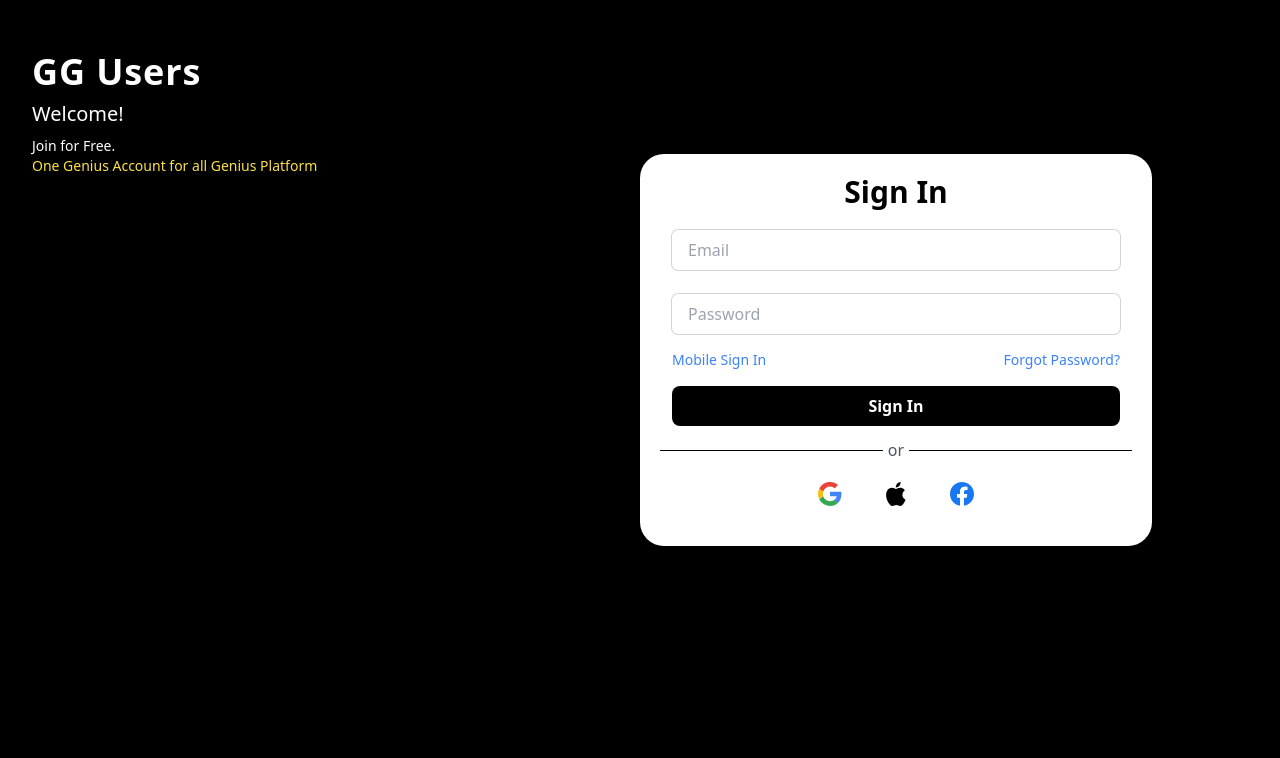
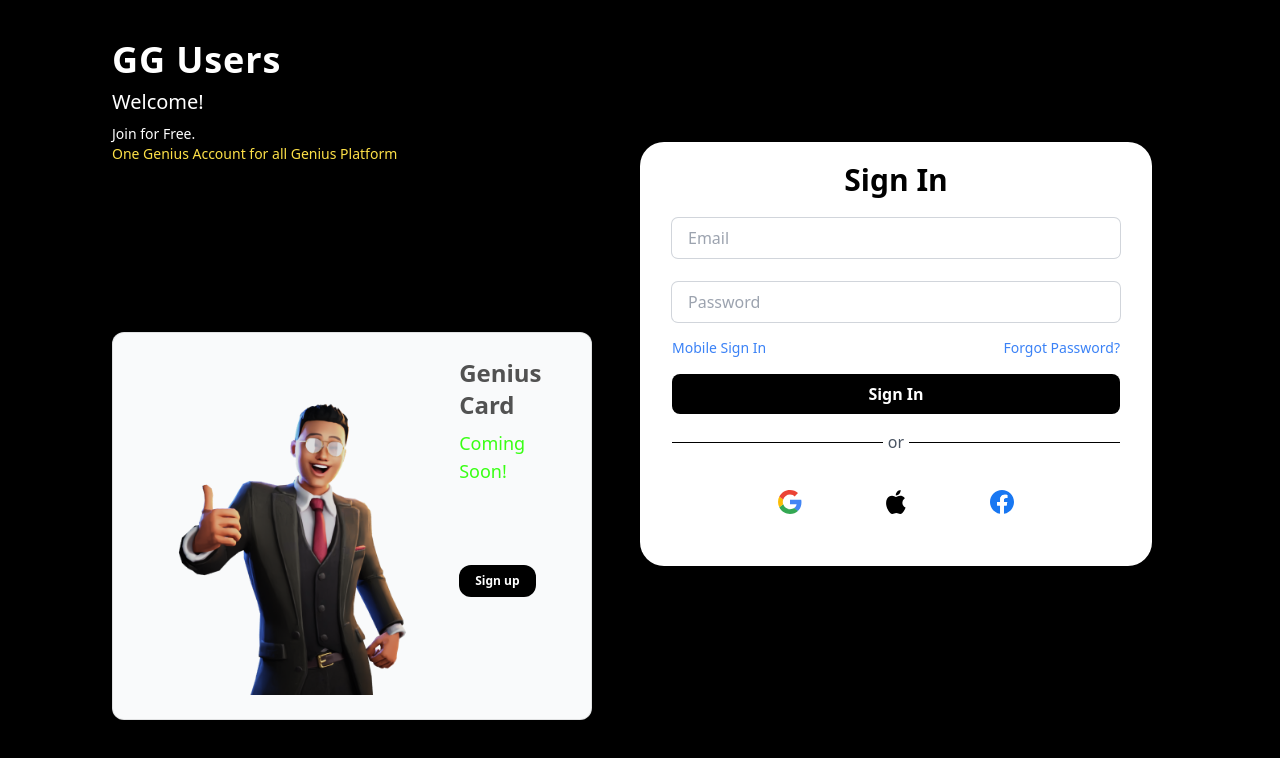
Before and after one commit to GoingGeniusGroup/R3F-NextJS-Starter-Package, a Next.js app: page /signin in a window 1280 px wide. Shown: the top 758 px of the page. Built offline with nearby package versions, Linux system fonts and the light colour scheme.

Commit message:
added card in signin page

```diff
--- a/app/signin/page.jsx
+++ b/app/signin/page.jsx
@@ -3,11 +3,14 @@ import { LogosGoogleIcon } from '@/logo/LogosGoogleIcon'
 import { LogosApple } from '@/logo/LogosApple'
 import { LogosFacebook } from '@/logo/LogosFacebook'
 import styles from './signin.module.css'
-// import Card from 'src/components/card'
+import { CardBody, CardContainer, CardItem } from '@/components/card/card'
+import dynamic from 'next/dynamic'
+import Image from 'next/image'
+
 const SignIn = () => {
   return (
     <div className='flex w-full min-h-screen '>
-      <div className='flex flex-col md:flex-row md:space-x-6 space-y-6 md:space-y-0 bg-black w-full p-8 text-white'>
+      <div className='flex flex-col md:flex-row md:space-x-6 space-y-6 md:space-y-0 bg-black w-full pl-28 pt-5 text-white'>
         <div className='flex flex-col space-y-8 justify-between pt-5'>
           <div>
             <h1 className='font-bold text-4xl tracking-wide'> GG Users</h1>
@@ -15,7 +18,44 @@ const SignIn = () => {
             <p className='pt-2 text-white text-sm'>Join for Free.</p>
             <p className='text-yellow-300 text-sm'>One Genius Account for all Genius Platform</p>
           </div>
-          <div></div>
+          <div>
+            <CardContainer className='hover:shadow-3xl dark:border-none dark:hover:border-none dark:hover:shadow-3xl py-0'>
+              <CardBody className='group/card relative size-auto rounded-xl border border-black/[0.1] bg-gray-50 p-6 sm:w-[30rem] dark:border-white/[0.2] dark:bg-black dark:hover:shadow-3xl dark:hover:shadow-emerald-500/[0.1]'>
+                <div className='flex'>
+                  <CardItem className='mt-4 w-full'>
+                    <Image
+                      src='/aa.png'
+                      height='1000'
+                      width='1000'
+                      className='size-full rounded-xl object-cover group-hover/card:shadow-xl'
+                      alt='thumbnail'
+                    />
+                  </CardItem>
+                  <div className='flex flex-col'>
+                    <CardItem translateZ='50' className='text-2xl font-bold text-neutral-600 dark:text-white'>
+                      Genius Card
+                    </CardItem>
+                    <CardItem
+                      as='p'
+                      translateZ='60'
+                      className='mt-2 max-w-sm text-lg text-[#39ff14] dark:text-[#39ff14]'
+                    >
+                      Coming Soon!
+                    </CardItem>
+                    <div className='mt-20 flex items-center justify-between'>
+                      <CardItem
+                        translateZ={20}
+                        as='button'
+                        className='right-0 rounded-xl bg-black px-4 py-2 text-xs font-bold text-white dark:bg-white dark:text-black'
+                      >
+                        Sign up
+                      </CardItem>
+                    </div>
+                  </div>
+                </div>
+              </CardBody>
+            </CardContainer>
+          </div>
 
           <div className={styles.container}>
             <div className='signinform bg-white rounded-3xl shadow-lg p-5 text-gray-600 '>
@@ -46,25 +86,33 @@ const SignIn = () => {
                   </p>
                 </div>
 
-                <button className='inline-block bg-black text-white font-bold rounded-lg px-6 py-2'>Sign In</button>
-              </form>
+                <button className='inline-block bg-black text-white font-bold rounded-lg px-6 py-2 hover:scale-110 transition duration-500 cursor-pointer'>
+                  Sign In
+                </button>
                 <div style={{ display: 'flex', alignItems: 'center' }}>
                   <hr style={{ flex: '1', border: 'none', borderBottom: '0.5px solid black' }} />
                   <p style={{ margin: '0 5px' }}>or</p>
                   <hr style={{ flex: '1', border: 'none', borderBottom: '0.5px solid black' }} />
                 </div>
 
-              <div className='justify-center p-5 flex space-x-11'>
+                <div className='flex space-x-11 justify-center'>
+                  <div className='justify-center p-5 flex hover:scale-125 transition duration-500 cursor-pointer'>
                     <a href=''>
                       <LogosGoogleIcon style={{ fontSize: '24px' }} />
                     </a>
+                  </div>
+                  <div className='justify-center p-5 flex hover:scale-125 transition duration-500 cursor-pointer'>
                     <a href=''>
                       <LogosApple style={{ fontSize: '24px' }} />
                     </a>
+                  </div>
+                  <div className='justify-center p-5 flex hover:scale-125 transition duration-500 cursor-pointer'>
                     <a href=''>
                       <LogosFacebook style={{ fontSize: '24px' }} />
                     </a>
                   </div>
+                </div>
+              </form>
             </div>
           </div>
         </div>
```
Also changed, not shown: package.json (+6 -7 lines), 1 other file (tests, documents, lock files or other folders). Lines whose indentation alone changed are shown as unchanged.
